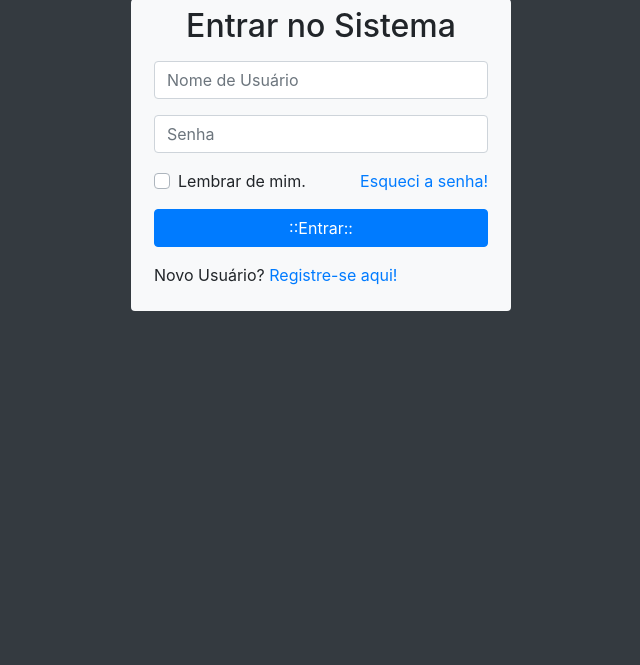
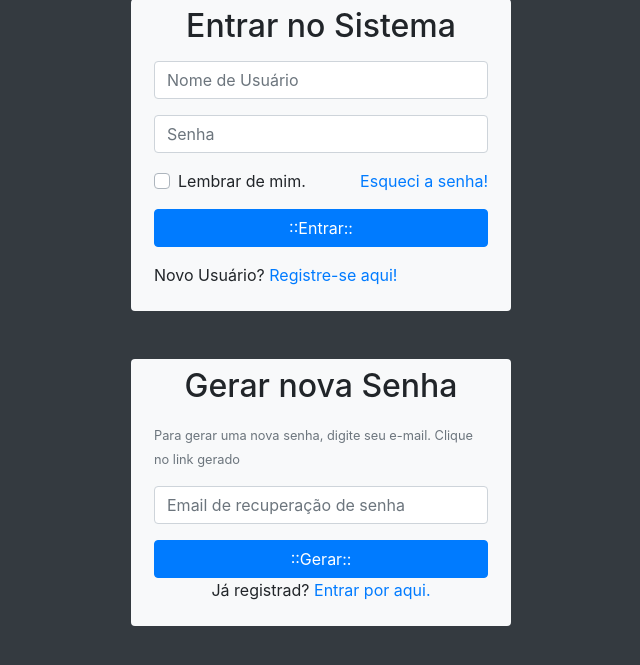
Before and after one commit to diozecaps/login, a PHP site: page /login/ in a window 1280 px wide. Shown: the part 91-756 px from the top of the page, without its empty margins (319-959 px from the left). Run offline with PHP 8.4, Linux system fonts and the light colour scheme.

Commit message:
Formulário de Recuperação de senha
close #2

```diff
--- a/index.php
+++ b/index.php
@@ -68,9 +68,45 @@
                                 </a>
                             </p>
                         </div>
+
                     </form>
             </div>
         </section>
+        <!-- Final da Seção de Login -->
+
+
+        <!-- Fomulário de Recuperação de Senha -->
+        <section class="row mt-5">
+            <div class="col-lg-4 offset-lg-4 bg-light rounded" id="caixaLogin">
+                <h2 class="text-center mt-2">
+                    Gerar nova Senha
+                </h2>
+                <form action="#" method="post" id="informeSenha" class="p-2">
+                    <div class="form-group">
+                        <small class="text-muted">
+                            Para gerar uma nova senha, digite seu e-mail. Clique no link gerado
+                        </small>
+                    </div>
+
+                    <div class="form-group">
+                        <input type="email" name="emailGerarSenha" id="emailGerarSenha" class="form-control" placeholder="Email de recuperação de senha">
+                    </div>
+
+                    <div class="form-group">
+                        <input type="submit" value="::Gerar::" name="btnGerar" id="btnGerar" class="btn btn-primary btn-block">
+
+                        <div class="form-group">
+                            <p class="text-center">
+                                Já registrad?
+                                <a href="#" id="btnJaRegistrado">
+                                    Entrar por aqui.
+                                </a>
+                            </P>
+                        </div>
+                </form>
+            </div>
+        </section>
+        <!-- Fim da seção de Recuperação de senha -->
     </main>
 
     <!-- Optional JavaScript -->
```
